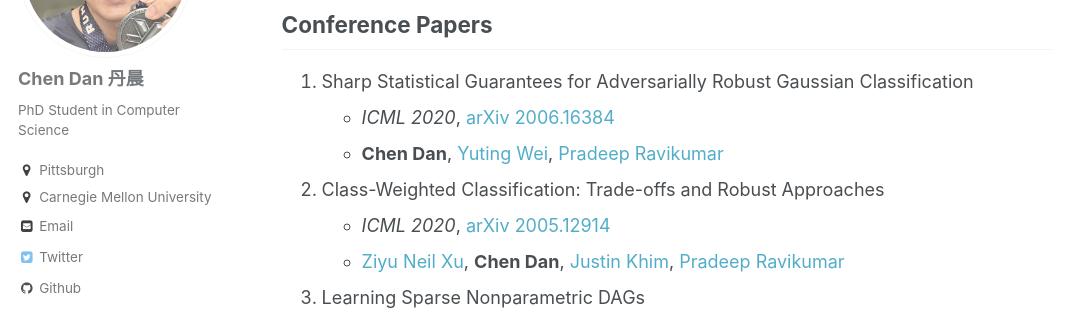
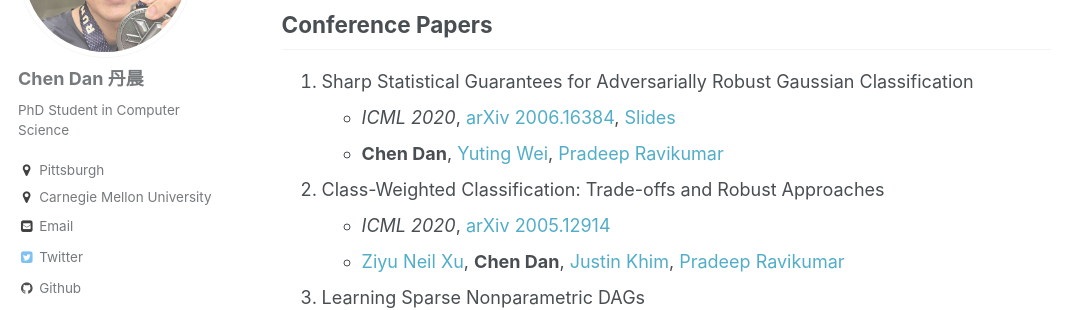
Before and after one commit to ChenDanCMU/chendancmu.github.io, a Jekyll site: the page built from _pages/publications.md, in a window 1280 px wide and 900 px high, scrolled down 644 px. Shown: the part 153-463 px from the top of the window, without its empty margins (0-1071 px from the left). Built offline with Jekyll 4.4.1, drawn with Linux system fonts in a browser that asks for light colours; some web fonts are replaced.

Commit message:
ICML slides

```diff
--- a/_pages/publications.md
+++ b/_pages/publications.md
@@ -28,7 +28,7 @@ author_profile: true
 ## Conference Papers
 
 1. Sharp Statistical Guarantees for Adversarially Robust Gaussian Classification
- - *ICML 2020*, [arXiv 2006.16384](https://arxiv.org/abs/2006.16384)
+ - *ICML 2020*, [arXiv 2006.16384](https://arxiv.org/abs/2006.16384), [Slides](https://chendancmu.github.io/files/slides_robust_minimax.pdf)
  - **Chen Dan**, [Yuting Wei](http://www.stat.cmu.edu/~ytwei/), [Pradeep Ravikumar][Pradeep Ravikumar]
 
 1. Class-Weighted Classification: Trade-offs and Robust Approaches
```
Also changed, not shown: 2 other files.
